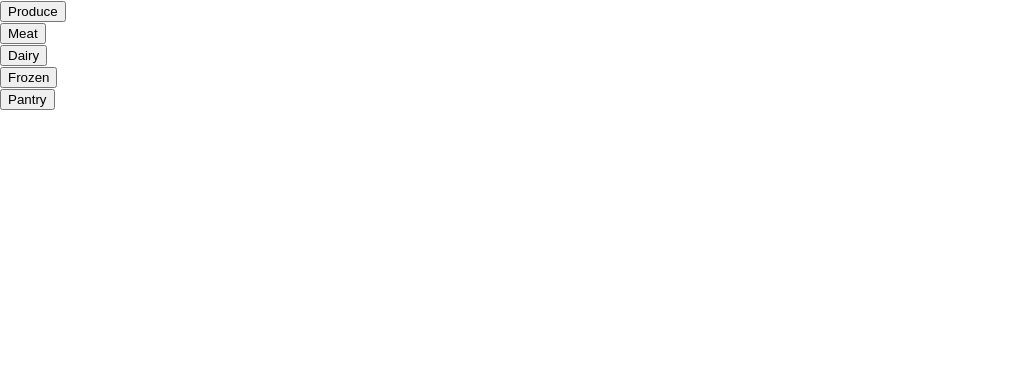
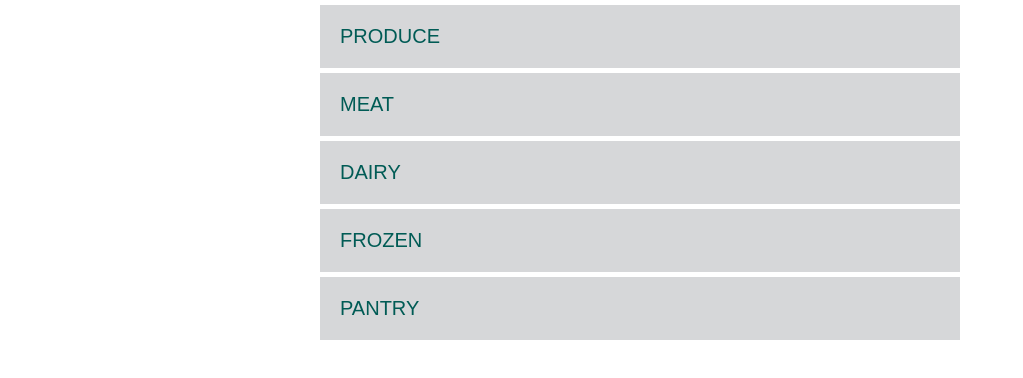
Before and after one commit to dianatduong/React-Todolist, a React (Create React App) app: page / in a window 1280 px wide. Shown: the top 378 px of the page, without its empty margins (0-1023 px from the left). Built offline with nearby package versions, Linux system fonts and the light colour scheme.

Commit message:
button css

```diff
--- a/src/index.css
+++ b/src/index.css
@@ -7,7 +7,22 @@ body {
   -moz-osx-font-smoothing: grayscale;
 }
 
-code {
-  font-family: source-code-pro, Menlo, Monaco, Consolas, 'Courier New',
-    monospace;
+
+
+
+.container {
+  width: 50%;
+  margin-left: 25%;
 }
+
+button {
+  background-color: #d6d7d9;
+  border-style: none;
+  color: #005b55;
+  font-size: 20px;
+  margin-top: 5px;
+  padding: 20px;
+  text-align: left;
+  text-transform: uppercase;
+  width: 100%;
+}
```
